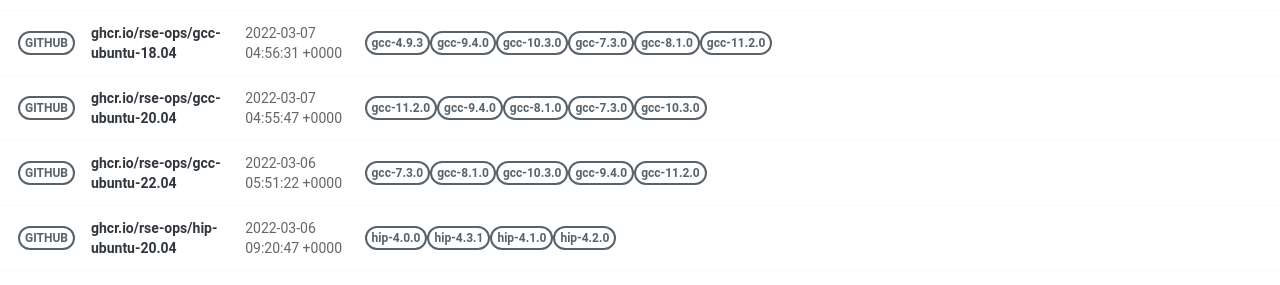
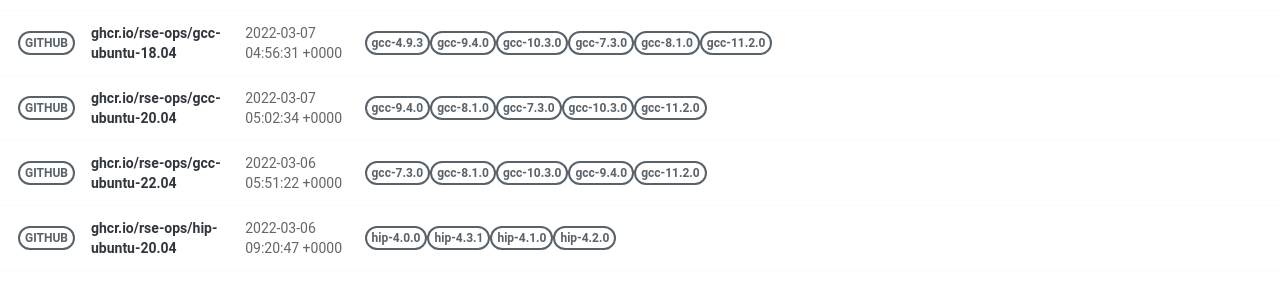
Before and after one commit to rse-ops/docker-images, a Jekyll site: the page built from pages/index.md, in a window 1280 px wide. Shown: the part 581-866 px from the top of the page. Built offline with Jekyll 4.4.1, drawn with Linux system fonts in a browser that asks for light colours; nearby versions of some CDN libraries.

Commit message:
Automated push to update library 2022-03-07

```diff
--- a/_library/ghcr.io-rse-ops-gcc-ubuntu-20.04.md
+++ b/_library/ghcr.io-rse-ops-gcc-ubuntu-20.04.md
@@ -1,14 +1,11 @@
 ---
 layout: container
 name: ghcr.io/rse-ops/gcc-ubuntu-20.04
-updated_at: 2022-03-07 04:55:47.913502
+updated_at: 2022-03-07 05:02:34.738084
 
 
 container_url: https://github.com/orgs/rse-ops/packages/container/package/gcc-ubuntu-20.04
 versions:
- - tag: gcc-11.2.0
-   dockerfile: https://github.com/rse-ops/docker-images/blob/main/ubuntu/gcc/Dockerfile
-   manifest: https://crane.ggcr.dev/manifest/ghcr.io/rse-ops/gcc-ubuntu-20.04:gcc-11.2.0
  - tag: gcc-9.4.0
    dockerfile: https://github.com/rse-ops/docker-images/blob/main/ubuntu/gcc/Dockerfile
    manifest: https://crane.ggcr.dev/manifest/ghcr.io/rse-ops/gcc-ubuntu-20.04:gcc-9.4.0
```
Also changed, not shown: other parts of _library/ghcr.io-rse-ops-gcc-ubuntu-20.04.md (+3 -0 lines).
